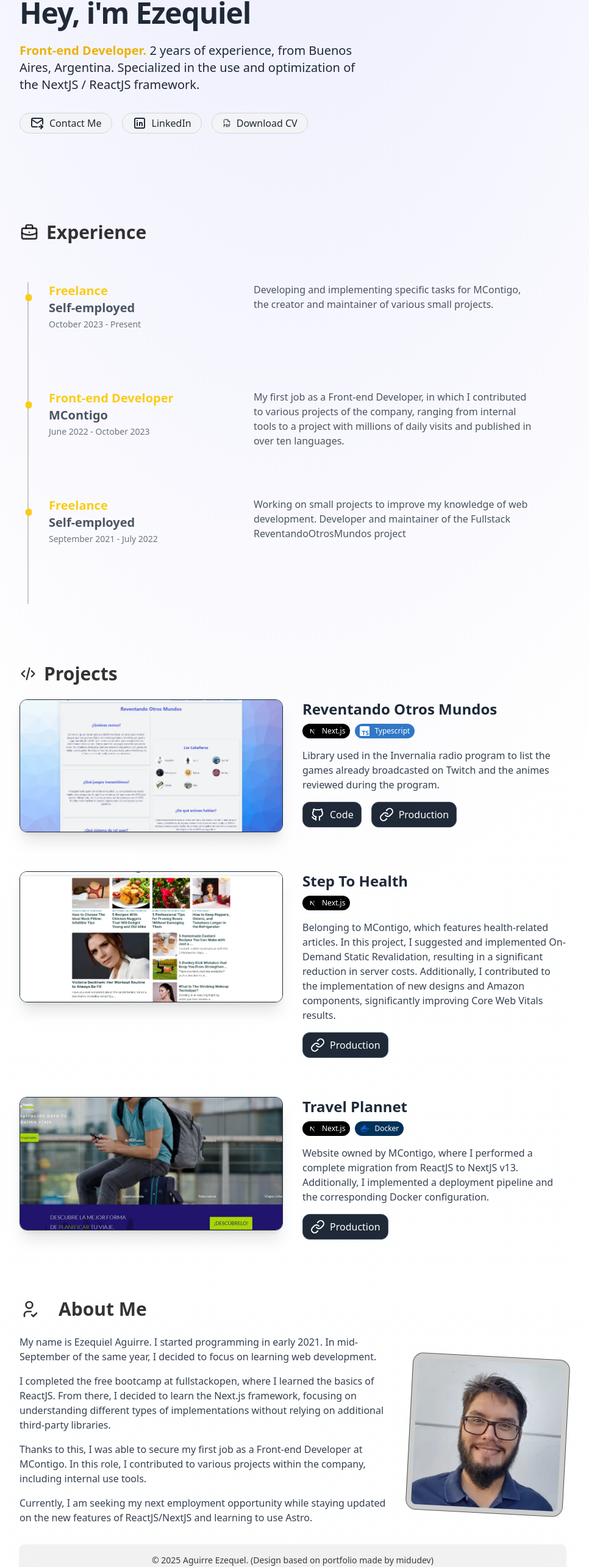
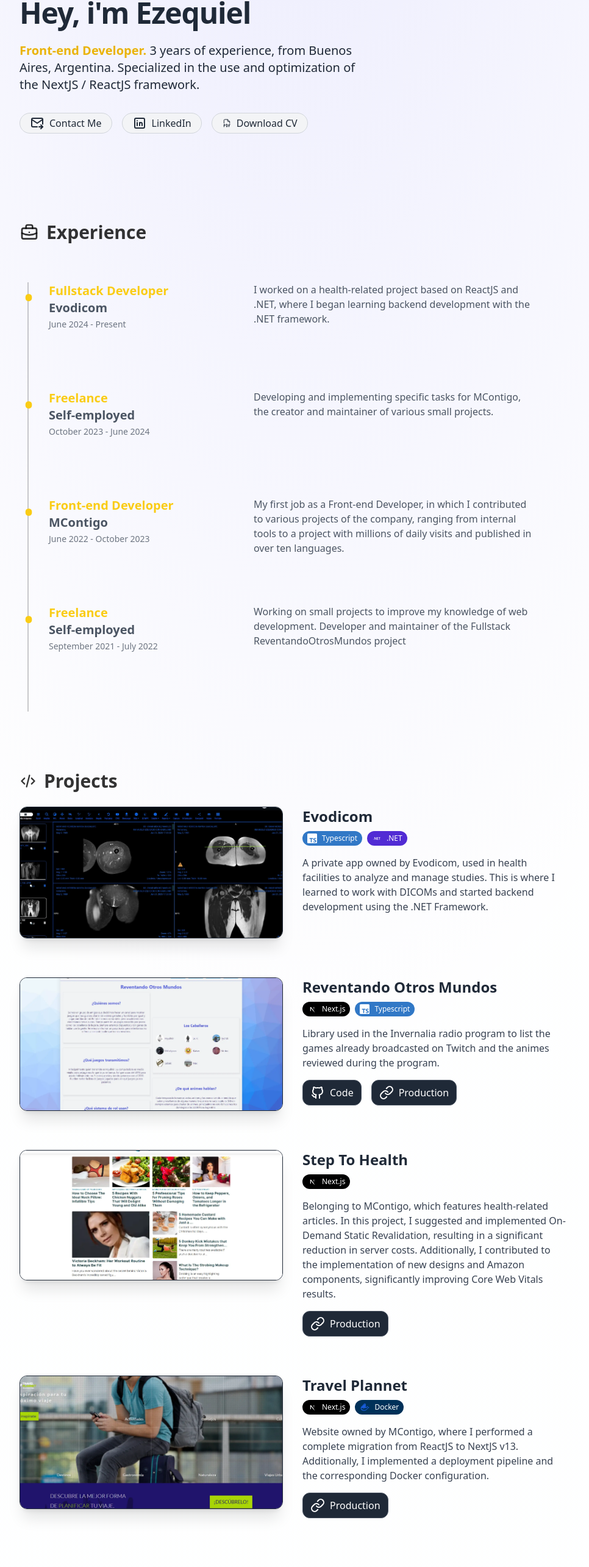
Before and after one commit to AguirreEze/portfolio2024, an Astro site: page /en in a window 1280 px wide. Shown: the part 227-2797 px from the top of the page at 61% size, without its empty margins (160-1126 px from the left). Built offline with nearby package versions, Linux system fonts and the light colour scheme; Astro itself is replaced by a stand-in of ours.

Commit message:
feat: added new working experience

```diff
--- a/src/components/Experience.astro
+++ b/src/components/Experience.astro
@@ -7,6 +7,12 @@ const lang = getLangFromUrl(Astro.url);
 const t = useTranslations(lang);
 
 const EXPERIENCIE = [
+  {
+    date: t("exp[3].date"),
+    title: t("exp[3].title"),
+    company: t("exp[3].company"),
+    description: t("exp[3].description"),
+  },
   {
     date: t("exp[2].date"),
     title: t("exp[2].title"),
--- a/src/components/Footer.astro
+++ b/src/components/Footer.astro
@@ -16,9 +16,6 @@ const t = useTranslations(lang);
     <span class="text-sm sm:text-center text-zinc-800/90 dark:text-zinc-200/90"
       >© {currentYear}
       {t("footer.disclaimer")}
-      <a href="https://midu.dev/" target="_blank" class="hover:underline"
-        >midudev</a
-      >)
     </span>
   </div>
 </footer>
--- a/src/components/Projects.astro
+++ b/src/components/Projects.astro
@@ -3,6 +3,7 @@ import GitHub from "./icons/GitHub.astro";
 import NextJS from "./icons/NextJS.astro";
 import Docker from "./icons/Docker.astro";
 import Typescript from "./icons/Typescript.astro";
+import Net from "./icons/Net.astro";
 import Tailwind from "./icons/Tailwind.astro";
 import Link from "./icons/Link.astro";
 import LinkButton from "./LinkButton.astro";
@@ -33,9 +34,21 @@ const TAGS = {
     class: "bg-[#3178c6] text-white",
     icon: Typescript,
   },
+  NET: {
+    name: ".NET",
+    class: "bg-[#512BD4] text-white",
+    icon: Net,
+  },
 };
 
 const PROJECTS = [
+  {
+    title: t("projects[3].title"),
+    description: t("projects[3].description"),
+    image: t("projects[3].image"),
+    imgAlt: t("projects[3].imgAlt"),
+    tags: [TAGS.TYPESCRIPT, TAGS.NET],
+  },
   {
     title: t("projects[0].title"),
     description: t("projects[0].description"),
--- /dev/null
+++ b/src/components/icons/Net.astro
@@ -0,0 +1,28 @@
+---
+interface Props {
+  class?: string;
+}
+---
+
+<svg
+  {...Astro.props}
+  xmlns="http://www.w3.org/2000/svg"
+  width="24"
+  height="24"
+  viewBox="0 0 456 456"
+  fill="none"
+>
+  <rect width="456" height="456" fill="#512BD4"></rect>
+  <path
+    d="M81.2738 291.333C78.0496 291.333 75.309 290.259 73.052 288.11C70.795 285.906 69.6665 283.289 69.6665 280.259C69.6665 277.173 70.795 274.529 73.052 272.325C75.309 270.121 78.0496 269.019 81.2738 269.019C84.5518 269.019 87.3193 270.121 89.5763 272.325C91.887 274.529 93.0424 277.173 93.0424 280.259C93.0424 283.289 91.887 285.906 89.5763 288.11C87.3193 290.259 84.5518 291.333 81.2738 291.333Z"
+    fill="white"></path>
+  <path
+    d="M210.167 289.515H189.209L133.994 202.406C132.597 200.202 131.441 197.915 130.528 195.546H130.044C130.474 198.081 130.689 203.508 130.689 211.827V289.515H112.149V171H134.477L187.839 256.043C190.096 259.57 191.547 261.994 192.192 263.316H192.514C191.977 260.176 191.708 254.859 191.708 247.365V171H210.167V289.515Z"
+    fill="white"></path>
+  <path
+    d="M300.449 289.515H235.561V171H297.87V187.695H254.746V221.249H294.485V237.861H254.746V272.903H300.449V289.515Z"
+    fill="white"></path>
+  <path
+    d="M392.667 187.695H359.457V289.515H340.272V187.695H307.143V171H392.667V187.695Z"
+    fill="white"></path>
+</svg>
--- a/src/i18n/ui.ts
+++ b/src/i18n/ui.ts
@@ -12,12 +12,12 @@ export const languages = {
 
         'nav.experience': 'Experience',
         'nav.proyects': 'Projects',
-        'nav.aboutMe': 'About Me',
+        'nav.aboutMe': 'About',
         'nav.contact': 'Contact',
 
         'hero.openforwork': 'Open to work',
         'hero.title': "Hey, i'm Ezequiel",
-        'hero.description': '2 years of experience, from Buenos Aires, Argentina. Specialized in the use and optimization of the NextJS / ReactJS framework.',
+        'hero.description': '3 years of experience, from Buenos Aires, Argentina. Specialized in the use and optimization of the NextJS / ReactJS framework.',
         'hero.contact': 'Contact Me',
         'hero.cv': "Download CV",
         'hero.cvURL': "/AguirreEzequielEN.pdf",
@@ -34,9 +34,14 @@ export const languages = {
         'exp[1].description': 'My first job as a Front-end Developer, in which I contributed to various projects of the company, ranging from internal tools to a project with millions of daily visits and published in over ten languages.',
 
         'exp[2].title': 'Freelance',
-        'exp[2].date': 'October 2023 - Present',
+        'exp[2].date': 'October 2023 - June 2024',
         'exp[2].company': 'Self-employed',
         'exp[2].description': 'Developing and implementing specific tasks for MContigo, the creator and maintainer of various small projects.',
+
+        'exp[3].title': 'Fullstack Developer',
+        'exp[3].date': 'June 2024 - Present',
+        'exp[3].company': 'Evodicom',
+        'exp[3].description': 'I worked on a health-related project based on ReactJS and .NET, where I began learning backend development with the .NET framework.',
 
         'project.code' : "Code",
         'project.production' : "Production",
@@ -59,12 +64,17 @@ export const languages = {
         'projects[2].image': "/projects/TravelPlannet.webp",
         'projects[2].imgAlt': "Project sneak peek image",
 
-        'aboutMe.texts[0]': 'My name is Ezequiel Aguirre. I started programming in early 2021. In mid-September of the same year, I decided to focus on learning web development.',
-        'aboutMe.texts[1]': 'I completed the free bootcamp at fullstackopen, where I learned the basics of ReactJS. From there, I decided to learn the Next.js framework, focusing on understanding different types of implementations without relying on additional third-party libraries.',
-        'aboutMe.texts[2]': 'Thanks to this, I was able to secure my first job as a Front-end Developer at MContigo. In this role, I contributed to various projects within the company, including internal use tools.',
-        'aboutMe.texts[3]': 'Currently, I am seeking my next employment opportunity while staying updated on the new features of ReactJS/NextJS and learning to use Astro.',
+        'projects[3].title': "Evodicom",
+        'projects[3].description': "A private app owned by Evodicom, used in health facilities to analyze and manage studies. This is where I learned to work with DICOMs and started backend development using the .NET Framework.",
+        'projects[3].image': "/projects/Evodicom.webp",
+        'projects[3].imgAlt': "Project sneak peek image",
 
-        'footer.disclaimer': 'Aguirre Ezequel. (Design based on portfolio made by'
+        'aboutMe.texts[0]': 'My name is Ezequiel Aguirre. I consider myself an expert in the use and optimization of ReactJS and Typescript. I\'m also experienced in using Node.js and have started learning my way around the .NET Framework.',
+        'aboutMe.texts[1]': 'I decided to learn ReactJS by focusing on understanding different types of implementations without relying on additional third-party libraries. Thanks to that, I have a deep understanding of how it works internally.',
+        'aboutMe.texts[2]': 'I was able to secure my first job as a Front-end Developer at MContigo, where I worked until the development team was laid off. Currently, I\'m working at Evodicom as a Full-stack Developer.',
+        'aboutMe.texts[3]': 'I\'m looking for a work opportunity that allows me to level up as a developer',
+
+        'footer.disclaimer': 'Aguirre Ezequel.'
     },
     es: {
         'profesion': 'Desarrollador Front-end.',
@@ -76,7 +86,7 @@ export const languages = {
 
         'hero.title': "Hey, soy Ezequiel",
         'hero.openforwork': 'Disponible para trabajar',
-        'hero.description': '2 años de experiencia, de Buenos Aires, Argentina. Especializado en el uso y optimización del framework NextJS / ReactJS.',
+        'hero.description': '3 años de experiencia, de Buenos Aires, Argentina. Especializado en el uso y optimización del framework NextJS / ReactJS.',
         'hero.contact': 'Contáctame',
         'hero.cv': "Descarga CV",
         'hero.cvURL': "/AguirreEzequielES.pdf",
@@ -90,8 +100,12 @@ export const languages = {
         'exp[1].date': 'Junio 2022 - Octubre 2023',
         'exp[1].description': 'Mi primer trabajo como Desarrollador Front-end, en el cual contribuí en varios proyectos de la empresa, desde herramientas de uso interno hasta un proyecto con millones de visitas diarias y publicado en más de diez idiomas.',
 
-        'exp[2].date': 'Octubre 2023 - Presente',
+        'exp[2].date': 'Octubre 2023 - Junio 2024',
         'exp[2].description': 'Desarrollando e implementando tareas específica para MContigo, creador y mantenedor de varios pequeños proyectos',
+
+        'exp[3].date': 'Junio 2024 - Presente',
+        'exp[3].description': 'Trabajando tiempo completo en un proyecto relacionado a la salud, aqui empece a trabajar profecionalmente en el backend con el framework .Net',
+
 
         'project.code' : "Código",
         'project.production' : "Producción",
@@ -105,11 +119,13 @@ export const languages = {
 
         'projects[2].description': "Sitio web que pertenece a MContigo, donde realicé una migración completa de la base de ReactJS a NextJS v13. Además, implementé un pipeline de despliegue y la correspondiente configuración de Docker.",
 
-        'aboutMe.texts[0]': 'Me llamo Ezequiel Aguirre. Comencé en la programación a principios del año 2021. A mediados de septiembre del mismo año, decidí enfocarme en aprender desarrollo web.',
-        'aboutMe.texts[1]': 'Completé el bootcamp gratuito en fullstackopen, donde aprendí lo básico de ReactJS. A partir de esto, decidí aprender el Framework NextJS, concentrándome en comprender diferentes tipos de implementaciones sin utilizar más librerías de terceros.',
-        'aboutMe.texts[2]': 'Gracias a esto, pude conseguir mi primer trabajo como Desarrollador Front-end en la empresa MContigo. En este puesto, pude contribuir en distintos proyectos pertenecientes a la empresa, incluyendo herramientas de uso interno.',
-        'aboutMe.texts[3]': 'Actualmente me encuentro en busca de mi próximo empleo, mientras me mantengo al tanto de las nuevas características de ReactJS/NextJS y aprendiendo a utilizar Astro.',
+        'projects[3].description': 'App privada perteneciente a Evodicom, utilizada por centros médicos para analizar y manejar estudios. En este proyecto aprendí a trabajar con el sistema de imágenes DICOMs y trabajar en el backend utilizando el framework .NET',
 
-        'footer.disclaimer': 'Aguirre Ezequel. (Diseño basado en portfolio armado por'
+        'aboutMe.texts[0]': 'Me llamo Ezequiel Aguirre. Me considero un experto en el uso y la optimización de ReactJS y Typescript. También tengo experiencia utilizando Node.js y recientemente empecé a aprender a utilizar el framework .NET.',
+        'aboutMe.texts[1]': 'Decidí aprender ReactJS sin depender de librerías de terceros. Gracias a esto, tengo un conocimiento profundo de cómo funciona.',
+        'aboutMe.texts[2]': 'Gracias a esto, pude obtener mi primer trabajo como Desarrollador Frontend en Mcontigo, donde trabajé hasta que todo el equipo de desarrollo fue despedido. Actualmente, trabajo como Desarrollador Fullstack en la empresa Evodicom.',
+        'aboutMe.texts[3]': 'Actualmente, estoy buscando una oportunidad laboral que me permita llevar mi trabajo como desarrollador al siguiente nivel.',
+
+        'footer.disclaimer': 'Aguirre Ezequel.'
       },
   } as const;
```
Also changed, not shown: public/projects/Evodicom.webp (added).
